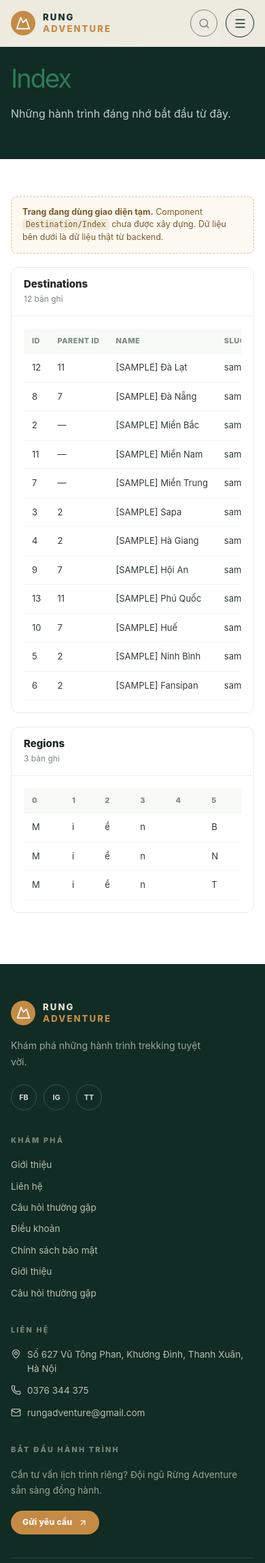
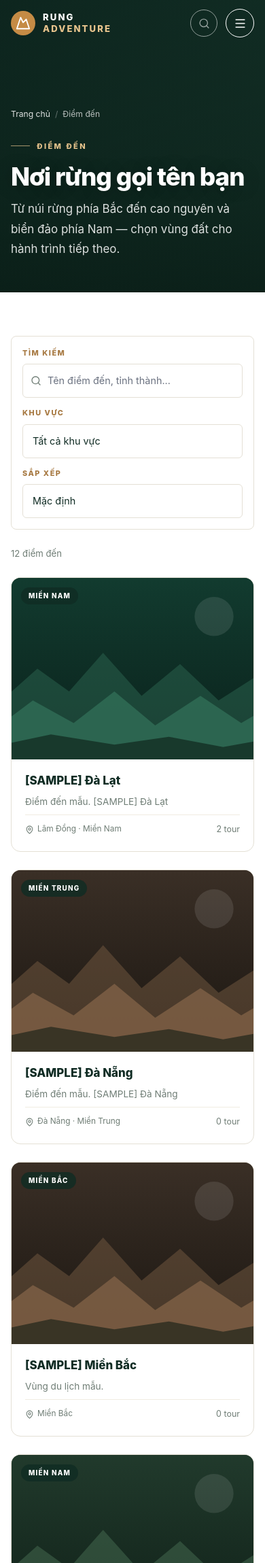
Before and after one commit to DanhDung05/rung-react, a Laravel app: page /diem-den in a window 390 px wide. Shown: the top 2299 px of the page at 68% size. Run offline with Laravel 10, Linux system fonts and the light colour scheme; data comes from the database, SQL or seed files in the repository; style sheets or scripts are compiled from the project's sources; some libraries are stand-ins or nearby versions.

Commit message:
feat(frontend-p3): diem den index + show
- Destination/Index: PageHero, tim kiem, loc khu vuc, sap xep, grid 3 cot, phan trang, empty state
- Destination/Show: hero anh, noi dung, thong tin, gallery anh that, tour lien quan, breadcrumb, JSON-LD
- DestinationCard: placeholder + onError
- CSS grid/filter responsive; build exit 0

```diff
--- a/resources/css/public.css
+++ b/resources/css/public.css
@@ -4192,6 +4192,41 @@
     }
 }
 
+/* P3 — destinations */
+.rp-dest-grid {
+    display: grid;
+    grid-template-columns: repeat(3, minmax(0, 1fr));
+    gap: 26px;
+}
+
+.rp-dest-grid .rp-card__media {
+    aspect-ratio: 4 / 3;
+}
+
+.rp-filterbar--3 {
+    grid-template-columns: 1.6fr 1fr 1fr;
+}
+
+@media (max-width: 1024px) {
+    .rp-dest-grid {
+        grid-template-columns: repeat(2, minmax(0, 1fr));
+    }
+
+    .rp-filterbar--3 {
+        grid-template-columns: 1fr 1fr;
+    }
+}
+
+@media (max-width: 680px) {
+    .rp-dest-grid {
+        grid-template-columns: 1fr;
+    }
+
+    .rp-filterbar--3 {
+        grid-template-columns: 1fr;
+    }
+}
+
 /* P1.5 — single tours section */
 .h-tours-foot {
     display: flex;
--- a/resources/js/Components/Public/DestinationCard.jsx
+++ b/resources/js/Components/Public/DestinationCard.jsx
@@ -1,17 +1,19 @@
-import React from 'react';
+import React, { useState } from 'react';
 import { Link } from '@inertiajs/react';
 import { MapPin } from 'lucide-react';
 import { mediaUrl } from '../../lib/format';
+import { placeholderImage, resolveImage } from '../../lib/placeholder';
 import { routes } from '../../lib/routes';
 
 export default function DestinationCard({ destination }) {
-    const image = mediaUrl(destination.image);
+    const [failed, setFailed] = useState(false);
+    const image = failed ? placeholderImage(destination.slug || destination.name) : resolveImage(mediaUrl(destination.image), destination.slug || destination.name);
     const place = [destination.province, destination.region].filter(Boolean).join(' · ');
 
     return (
         <Link href={routes.destinations.show(destination.slug)} className="rp-card">
-            <div className="rp-card__media">
-                {image && <img src={image} alt={destination.name} loading="lazy" decoding="async" />}
+            <div className="rp-card__media" style={{ backgroundImage: `url("${placeholderImage(destination.slug || destination.name)}")`, backgroundSize: 'cover', backgroundPosition: 'center' }}>
+                <img src={image} alt={destination.name} loading="lazy" decoding="async" onError={() => setFailed(true)} />
                 {destination.region && <span className="rp-card__badge">{destination.region}</span>}
             </div>
 
--- /dev/null
+++ b/resources/js/Pages/Destination/Index.jsx
@@ -0,0 +1,117 @@
+import React, { useMemo, useState } from 'react';
+import { router } from '@inertiajs/react';
+import { Search } from 'lucide-react';
+import AppLayout from '../../Layouts/AppLayout';
+import Seo from '../../Components/Seo';
+import PageHero from '../../Components/Public/PageHero';
+import DestinationCard from '../../Components/Public/DestinationCard';
+import Pager from '../../Components/Public/Pager';
+import Reveal from '../../Components/Public/Reveal';
+import { routes } from '../../lib/routes';
+
+const initialFilters = () => {
+    if (typeof window === 'undefined') return { q: '', region: '', sort: 'default' };
+    const params = new URLSearchParams(window.location.search);
+    return {
+        q: params.get('q') || '',
+        region: params.get('region') || '',
+        sort: params.get('sort') || 'default',
+    };
+};
+
+export default function DestinationIndex({ destinations, regions = [] }) {
+    const [filters, setFilters] = useState(initialFilters);
+
+    const apply = (patch) => {
+        const next = { ...filters, ...patch };
+        setFilters(next);
+        router.get(routes.destinations.index, Object.fromEntries(Object.entries(next).filter(([, value]) => value !== '')), {
+            preserveState: true,
+            preserveScroll: true,
+            replace: true,
+        });
+    };
+
+    const list = destinations?.data || [];
+    const total = useMemo(() => destinations?.total ?? list.length, [destinations, list.length]);
+
+    return (
+        <AppLayout>
+            <Seo
+                title="Điểm đến — Rừng Adventure"
+                description="Khám phá các điểm đến thiên nhiên nổi bật của Việt Nam cùng Rừng Adventure."
+            />
+
+            <PageHero
+                eyebrow="Điểm đến"
+                title="Nơi rừng gọi tên bạn"
+                lead="Từ núi rừng phía Bắc đến cao nguyên và biển đảo phía Nam — chọn vùng đất cho hành trình tiếp theo."
+                breadcrumbs={[{ label: 'Trang chủ', href: routes.home }, { label: 'Điểm đến' }]}
+            />
+
+            <section className="rp-section">
+                <div className="rp-container">
+                    <div className="rp-filterbar rp-filterbar--3">
+                        <label className="rp-field">
+                            <span>Tìm kiếm</span>
+                            <div className="rp-field__input">
+                                <Search size={16} />
+                                <input
+                                    type="search"
+                                    value={filters.q}
+                                    placeholder="Tên điểm đến, tỉnh thành..."
+                                    onChange={(event) => setFilters({ ...filters, q: event.target.value })}
+                                    onKeyDown={(event) => event.key === 'Enter' && apply({})}
+                                />
+                            </div>
+                        </label>
+
+                        <label className="rp-field">
+                            <span>Khu vực</span>
+                            <select value={filters.region} onChange={(event) => apply({ region: event.target.value })}>
+                                <option value="">Tất cả khu vực</option>
+                                {regions.map((region) => (
+                                    <option key={region} value={region}>{region}</option>
+                                ))}
+                            </select>
+                        </label>
+
+                        <label className="rp-field">
+                            <span>Sắp xếp</span>
+                            <select value={filters.sort} onChange={(event) => apply({ sort: event.target.value })}>
+                                <option value="default">Mặc định</option>
+                                <option value="featured">Nổi bật</option>
+                                <option value="name_asc">Tên A → Z</option>
+                                <option value="name_desc">Tên Z → A</option>
+                            </select>
+                        </label>
+                    </div>
+
+                    <div className="rp-results-head">
+                        <span>{total} điểm đến</span>
+                        {(filters.q || filters.region) && (
+                            <button type="button" className="rp-link-arrow" onClick={() => apply({ q: '', region: '' })}>
+                                Xóa bộ lọc
+                            </button>
+                        )}
+                    </div>
+
+                    {list.length === 0 ? (
+                        <div className="rp-empty">
+                            <h3>Không tìm thấy điểm đến phù hợp</h3>
+                            <p>Thử bỏ bớt bộ lọc hoặc tìm với từ khóa khác.</p>
+                        </div>
+                    ) : (
+                        <Reveal>
+                            <div className="rp-dest-grid">
+                                {list.map((destination) => <DestinationCard key={destination.id} destination={destination} />)}
+                            </div>
+                        </Reveal>
+                    )}
+
+                    <Pager links={destinations?.links || []} />
+                </div>
+            </section>
+        </AppLayout>
+    );
+}
--- /dev/null
+++ b/resources/js/Pages/Destination/Show.jsx
@@ -0,0 +1,135 @@
+import React from 'react';
+import { Link } from '@inertiajs/react';
+import { ArrowRight, Compass, MapPin, Mountain, Route } from 'lucide-react';
+import AppLayout from '../../Layouts/AppLayout';
+import Seo from '../../Components/Seo';
+import PageHero from '../../Components/Public/PageHero';
+import TourCard from '../../Components/Public/TourCard';
+import Gallery from '../../Components/Public/Gallery';
+import Reveal from '../../Components/Public/Reveal';
+import { routes } from '../../lib/routes';
+import { mediaUrl } from '../../lib/format';
+import { placeholderImage } from '../../lib/placeholder';
+import { breadcrumbSchema, destinationSchema } from '../../lib/schema';
+
+export default function DestinationShow({ destination }) {
+    const heroImage = mediaUrl(destination.image) || placeholderImage(destination.slug);
+    const tours = destination.tours || [];
+    const children = destination.children || [];
+
+    const galleryImages = [
+        { id: 'main', url: mediaUrl(destination.image), alt: destination.name },
+        ...tours.map((tour) => ({ id: `t-${tour.id}`, url: mediaUrl(tour.featured_image), alt: tour.name })),
+    ]
+        .filter((image) => image.url)
+        .filter((image, index, list) => list.findIndex((candidate) => candidate.url === image.url) === index);
+
+    const breadcrumbs = [
+        { label: 'Trang chủ', href: routes.home },
+        { label: 'Điểm đến', href: routes.destinations.index },
+        ...(destination.parent ? [{ label: destination.parent.name, href: routes.destinations.show(destination.parent.slug) }] : []),
+        { label: destination.name },
+    ];
+
+    const facts = [
+        destination.region && { icon: Compass, label: `Khu vực: ${destination.region}` },
+        destination.province && { icon: MapPin, label: `Tỉnh thành: ${destination.province}` },
+        destination.altitude && { icon: Mountain, label: `Cao độ: ${Number(destination.altitude).toLocaleString('vi-VN')} m` },
+        { icon: Route, label: `${tours.length} hành trình` },
+    ].filter(Boolean);
+
+    return (
+        <AppLayout>
+            <Seo
+                title={`${destination.name} — Rừng Adventure`}
+                description={destination.description || destination.meta_description}
+                image={heroImage}
+                jsonLd={[
+                    destinationSchema(destination),
+                    breadcrumbSchema(breadcrumbs.map((crumb) => ({ name: crumb.label, url: crumb.href }))),
+                ]}
+            />
+
+            <PageHero title={destination.name} lead={destination.description} image={heroImage} size="tall" breadcrumbs={breadcrumbs} />
+
+            <section className="rp-section">
+                <div className="rp-container rp-detail">
+                    <div className="rp-detail__body">
+                        {destination.content ? (
+                            <div className="rp-prose" dangerouslySetInnerHTML={{ __html: destination.content }} />
+                        ) : (
+                            <p className="rp-prose">{destination.description}</p>
+                        )}
+
+                        {children.length > 0 && (
+                            <div className="rp-tags" style={{ marginTop: 34 }}>
+                                {children.map((child) => (
+                                    <Link key={child.id} href={routes.destinations.show(child.slug)} className="rp-chip">
+                                        {child.name}
+                                    </Link>
+                                ))}
+                            </div>
+                        )}
+                    </div>
+
+                    <aside className="rp-detail__side">
+                        <div className="rp-price-card">
+                            <div className="rp-price-card__label">Thông tin điểm đến</div>
+
+                            <ul className="rp-price-card__list" style={{ borderTop: 0, paddingTop: 4, marginTop: 10 }}>
+                                {facts.map((fact) => (
+                                    <li key={fact.label}>
+                                        <fact.icon size={15} /> {fact.label}
+                                    </li>
+                                ))}
+                            </ul>
+
+                            <Link href={routes.tours.index} className="rp-btn rp-btn--gold rp-btn--block" style={{ marginTop: 18 }}>
+                                Xem hành trình <ArrowRight size={15} />
+                            </Link>
+                            <Link href={routes.contact} className="rp-btn rp-btn--outline rp-btn--block">
+                                Liên hệ tư vấn
+                            </Link>
+                        </div>
+                    </aside>
+                </div>
+            </section>
+
+            {galleryImages.length > 1 && (
+                <section className="rp-section rp-section--cream">
+                    <div className="rp-container">
+                        <div className="rp-spread" style={{ marginBottom: 30 }}>
+                            <div>
+                                <div className="rp-eyebrow">Thư viện</div>
+                                <h2 className="rp-h2">Hình ảnh {destination.name}</h2>
+                            </div>
+                        </div>
+                        <Reveal>
+                            <Gallery images={galleryImages.slice(0, 6)} columns={3} />
+                        </Reveal>
+                    </div>
+                </section>
+            )}
+
+            {tours.length > 0 && (
+                <section className="rp-section">
+                    <div className="rp-container">
+                        <div className="rp-spread" style={{ marginBottom: 32 }}>
+                            <div>
+                                <div className="rp-eyebrow">Hành trình</div>
+                                <h2 className="rp-h2">Tour tại {destination.name}</h2>
+                            </div>
+                            <Link href={routes.tours.index} className="rp-link-arrow">Tất cả tour <ArrowRight size={15} /></Link>
+                        </div>
+
+                        <Reveal>
+                            <div className="h-tour-grid">
+                                {tours.map((tour) => <TourCard key={tour.id} tour={tour} />)}
+                            </div>
+                        </Reveal>
+                    </div>
+                </section>
+            )}
+        </AppLayout>
+    );
+}
```
